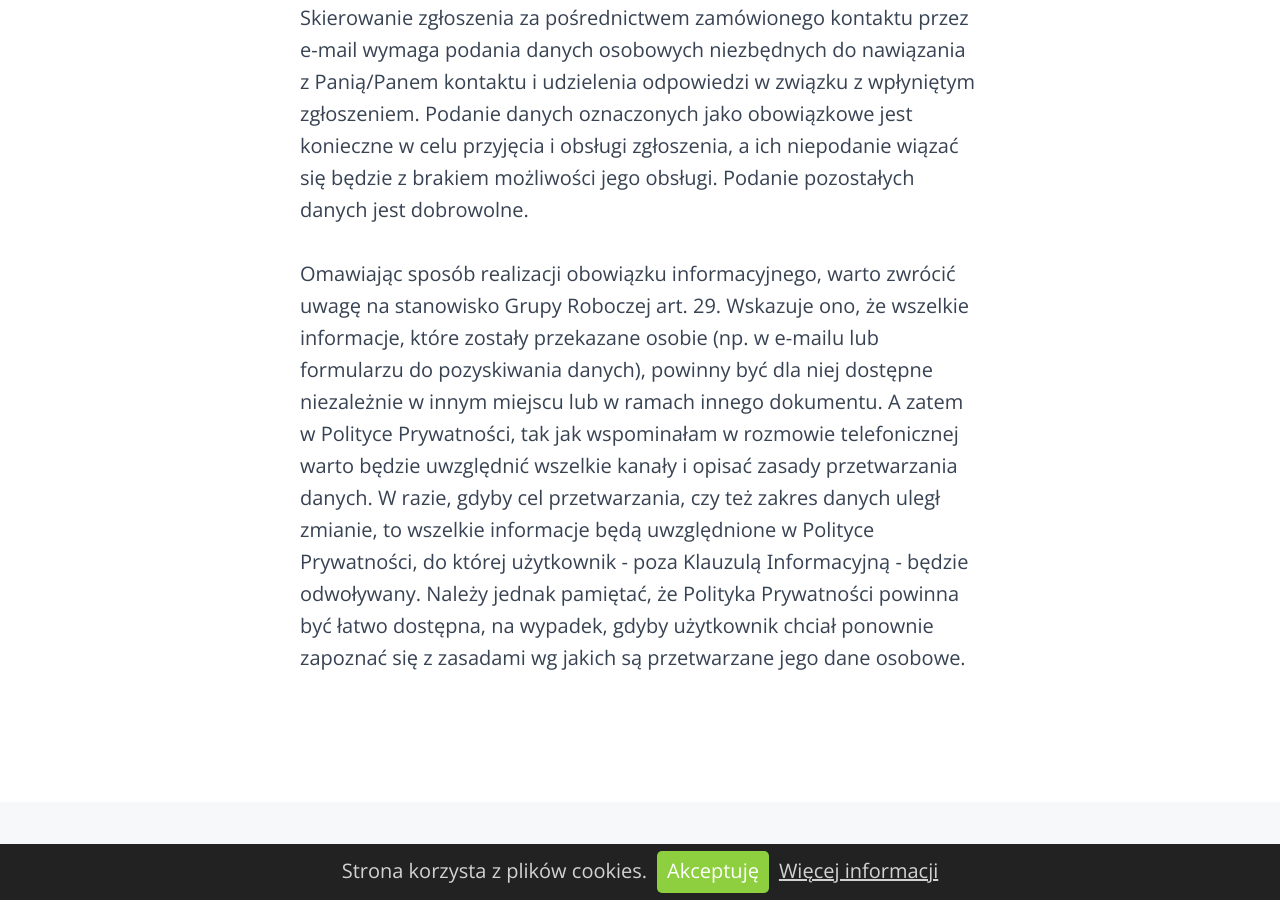
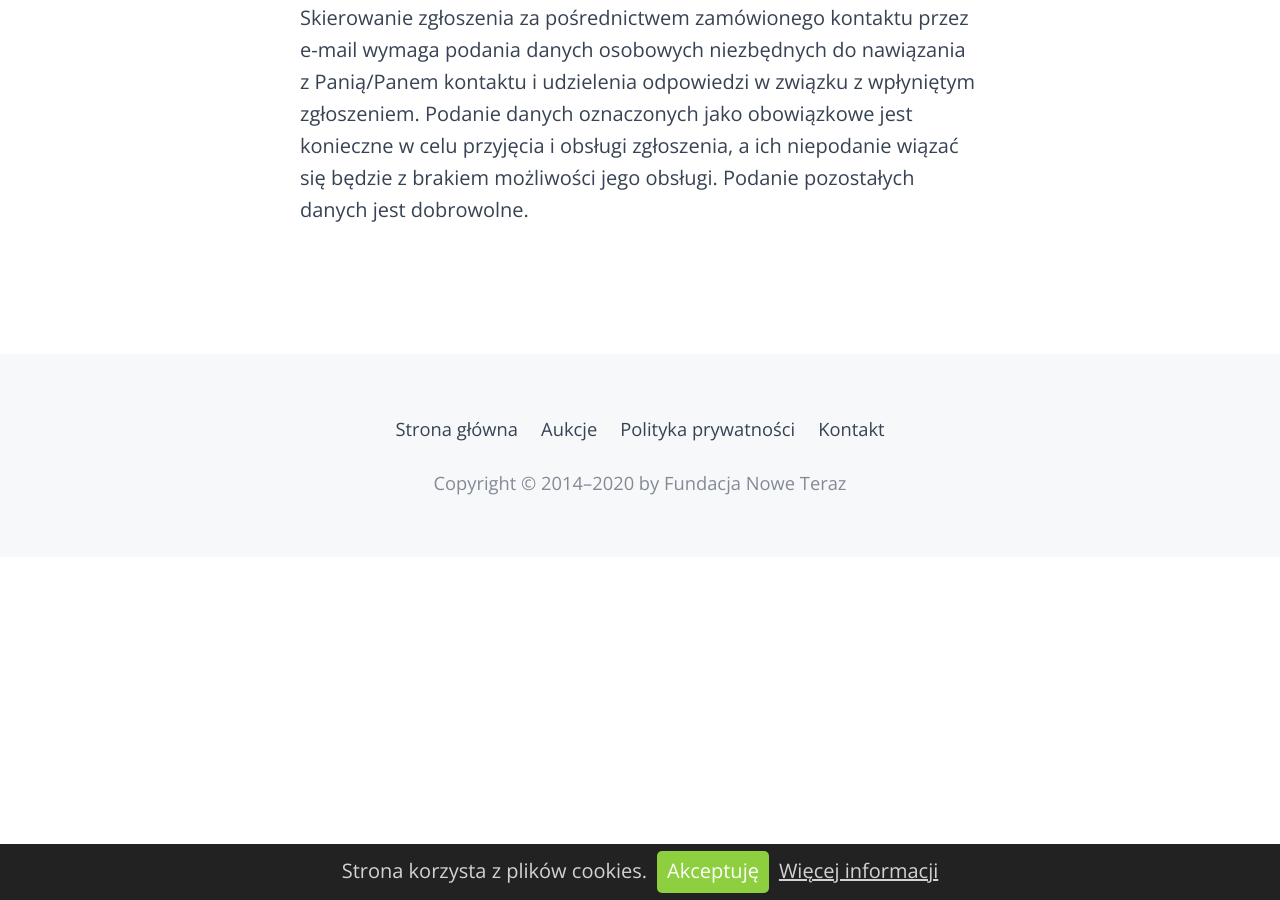
Before and after one commit to noweteraz/nowe-teraz-pl, a Jekyll site: the page built from privacy.markdown, in a window 1280 px wide and 900 px high, scrolled down 5691 px. Built offline with Jekyll 4.4.1, drawn with Linux system fonts in a browser that asks for light colours; some of the changed lines change nothing that is shown; some of the changed text lies outside the part shown.

Commit message:
Fix GDPR.

```diff
--- a/privacy.markdown
+++ b/privacy.markdown
@@ -1,7 +1,7 @@
 ---
 title: Polityka prywatności
 description: "Polityka prywatności i Polityka ochrony danych osobowych Fundacji Nowe Teraz."
-date: 2020-04-23 10:00:00
+date: 2020-05-11 10:00:00
 permalink: "/polityka-prywatnosci/"
 position: 1
 layout: post
@@ -77,5 +77,3 @@
 **Informacja o dobrowolności podania danych**
 
 Skierowanie zgłoszenia za pośrednictwem zamówionego kontaktu przez e-mail wymaga podania danych osobowych niezbędnych do nawiązania z Panią/Panem kontaktu i udzielenia odpowiedzi w związku z wpłyniętym zgłoszeniem. Podanie danych oznaczonych jako obowiązkowe jest konieczne w celu przyjęcia i obsługi zgłoszenia, a ich niepodanie wiązać się będzie z brakiem możliwości jego obsługi. Podanie pozostałych danych jest dobrowolne.
-
-Omawiając sposób realizacji obowiązku informacyjnego, warto zwrócić uwagę na stanowisko Grupy Roboczej art. 29. Wskazuje ono, że wszelkie informacje, które zostały przekazane osobie (np. w e-mailu lub formularzu do pozyskiwania danych), powinny być dla niej dostępne niezależnie w innym miejscu lub w ramach innego dokumentu. A zatem w Polityce Prywatności, tak jak wspominałam w rozmowie telefonicznej warto będzie uwzględnić wszelkie kanały i opisać zasady przetwarzania danych. W razie, gdyby cel przetwarzania, czy też zakres danych uległ zmianie, to wszelkie informacje będą uwzględnione w Polityce Prywatności, do której użytkownik - poza Klauzulą Informacyjną - będzie odwoływany. Należy jednak pamiętać, że Polityka Prywatności powinna być łatwo dostępna, na wypadek, gdyby użytkownik chciał ponownie zapoznać się z zasadami wg jakich są przetwarzane jego dane osobowe.
```
